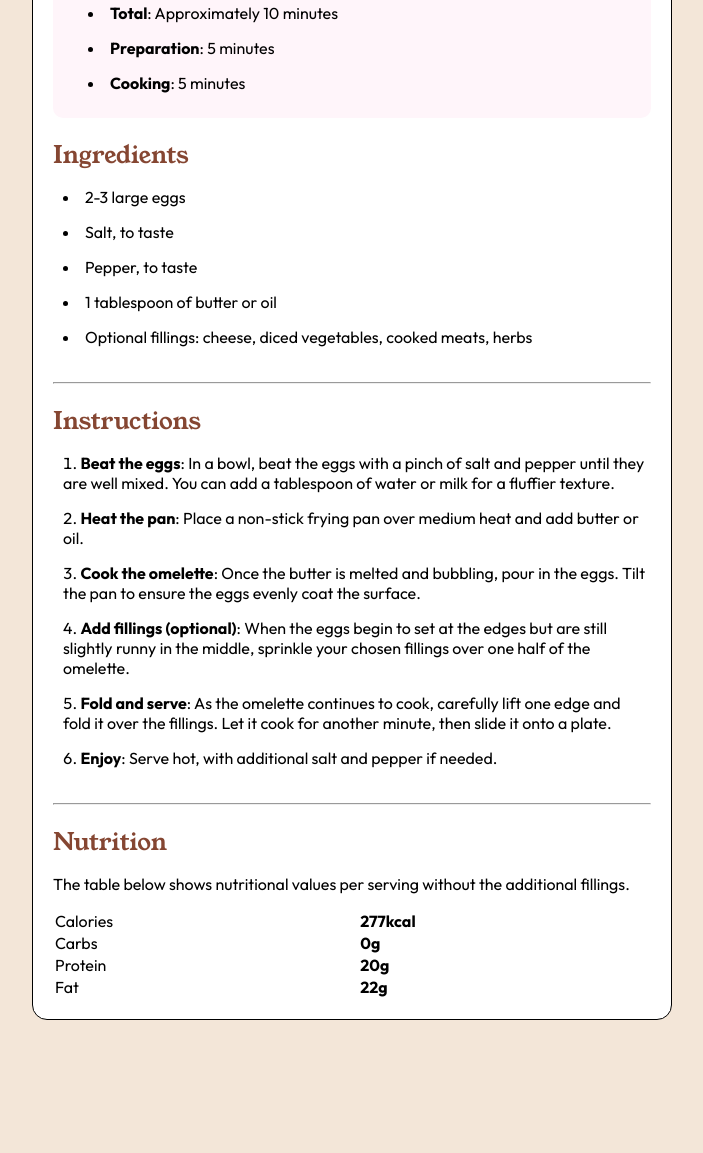
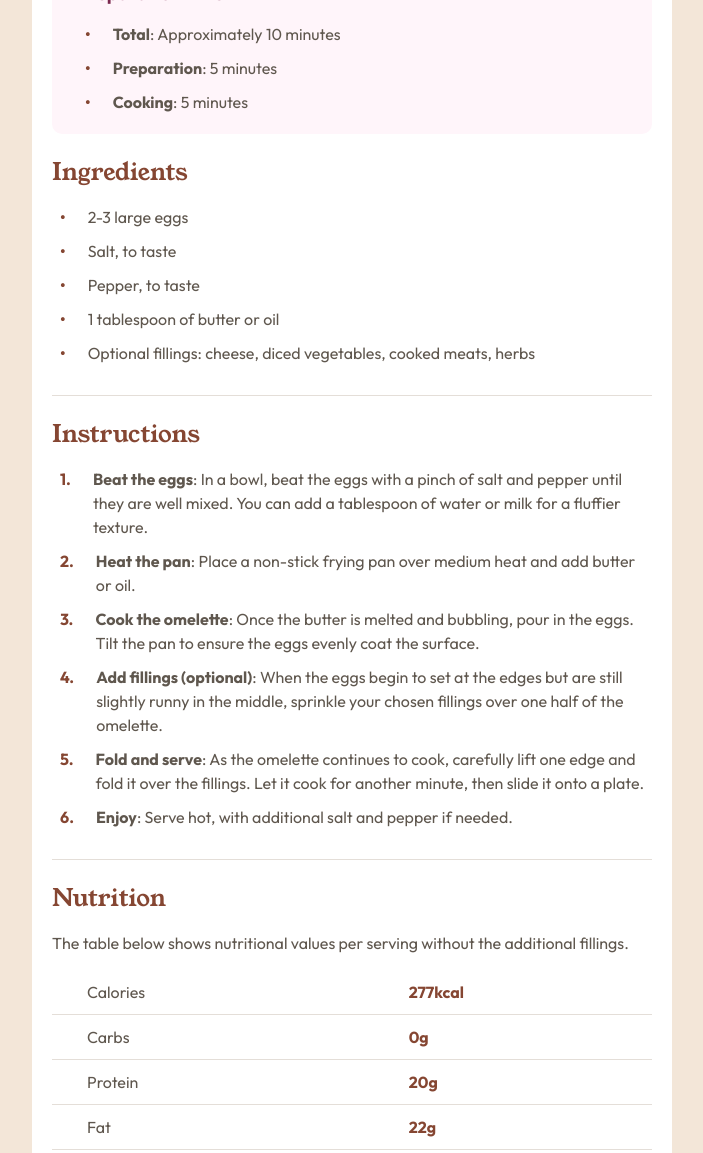
Before and after one commit to data-dev05/recipe-page, a plain HTML site: page index.html in a window 1280 px wide. Shown: the part 560-1713 px from the top of the page, without its empty margins (288-991 px from the left). Before the commit the page ends 1630 px from the top, so only its background shows below. Drawn offline with Linux system fonts and the light colour scheme.

Commit message:
some changes

```diff
--- a/index.html
+++ b/index.html
@@ -19,9 +19,9 @@
       <aside class="preparation-time">
         <h3>Preparation time</h3>
         <ul>
-          <li><strong>Total</strong>: Approximately 10 minutes</li>
-          <li><strong>Preparation</strong>: 5 minutes</li>
-          <li><strong>Cooking</strong>: 5 minutes</li>
+          <li><p><strong>Total</strong>: Approximately 10 minutes</p></li>
+          <li><p><strong>Preparation</strong>: 5 minutes</p></li>
+          <li><p><strong>Cooking</strong>: 5 minutes</p></li>
         </ul>
       </aside>
     </header>
@@ -29,11 +29,11 @@
     <section>
       <h2>Ingredients</h2>
       <ul>
-        <li>2-3 large eggs</li>
-        <li>Salt, to taste</li>
-        <li>Pepper, to taste</li>
-        <li>1 tablespoon of butter or oil</li>
-        <li>Optional fillings: cheese, diced vegetables, cooked meats, herbs</li>
+        <li><p>2-3 large eggs</p></li>
+        <li><p>Salt, to taste</p></li>
+        <li><p>Pepper, to taste</p></li>
+        <li><p>1 tablespoon of butter or oil</p></li>
+        <li><p>Optional fillings: cheese, diced vegetables, cooked meats, herbs</p></li>
       </ul>
     </section>
 
@@ -42,21 +42,21 @@
     <section>
       <h2>Instructions</h2>
       <ol>
-        <li><strong>Beat the eggs</strong>: In a bowl, beat the eggs with a pinch of salt and pepper until they are well mixed.
-          You can add a tablespoon of water or milk for a fluffier texture.</li>
+        <li><p><strong>Beat the eggs</strong>: In a bowl, beat the eggs with a pinch of salt and pepper until they are well mixed.
+          You can add a tablespoon of water or milk for a fluffier texture.</p></li>
 
-        <li><strong>Heat the pan</strong>: Place a non-stick frying pan over medium heat and add butter or oil.</li>
+        <li><p><strong>Heat the pan</strong>: Place a non-stick frying pan over medium heat and add butter or oil.</p></li>
 
-        <li><strong>Cook the omelette</strong>: Once the butter is melted and bubbling, pour in the eggs. Tilt the pan to ensure
-          the eggs evenly coat the surface.</li>
+        <li><p><strong>Cook the omelette</strong>: Once the butter is melted and bubbling, pour in the eggs. Tilt the pan to ensure
+          the eggs evenly coat the surface.</p></li>
 
-        <li><strong>Add fillings (optional)</strong>: When the eggs begin to set at the edges but are still slightly runny in the
-          middle, sprinkle your chosen fillings over one half of the omelette.</li>
+        <li><p><strong>Add fillings (optional)</strong>: When the eggs begin to set at the edges but are still slightly runny in the
+          middle, sprinkle your chosen fillings over one half of the omelette.</p></li>
 
-        <li><strong>Fold and serve</strong>: As the omelette continues to cook, carefully lift one edge and fold it over the
-          fillings. Let it cook for another minute, then slide it onto a plate.</li>
+        <li><p><strong>Fold and serve</strong>: As the omelette continues to cook, carefully lift one edge and fold it over the
+          fillings. Let it cook for another minute, then slide it onto a plate.</p></li>
 
-        <li><strong>Enjoy</strong>: Serve hot, with additional salt and pepper if needed.</li>
+        <li><p><strong>Enjoy</strong>: Serve hot, with additional salt and pepper if needed.</p></li>
       </ol>
     </section>
 
--- a/sass/base/_typography.scss
+++ b/sass/base/_typography.scss
@@ -1,9 +1,11 @@
 @use "./variables" as *;
 
 .recipe {
-    border: 1px solid black;
     font-family: $fontFamilyOutfit;
     font-size: $fontSizeParagraph;
+    font-weight: 400;
+    color: $colorWengeBrown;
+    line-height: 1.5;
 
     .recipe-title {
         color: $colorDarkCharcoal;
@@ -20,5 +22,6 @@
 
     h3 {
         color: $colorDarkRaspberry;
+        font-weight: 700;
     }
 }
--- a/sass/layout/_main.scss
+++ b/sass/layout/_main.scss
@@ -25,13 +25,55 @@ body {
             width: 100%;
             border-radius: 10px;
         }
+
+        hr {
+            border: none;
+            height: 1px;
+            background-color: $colorLightGrey;
+        }
     }
 }
 
-li {
-    list-style-position:inside;
-    margin-bottom: 15px;
-    margin-left: 10px;
+ul {
+    list-style: none inside;
+
+    li {
+        margin-bottom: 10px;
+        margin-left: 8px;
+        display: flex;
+
+        &::before{
+            content: "\2022";
+            margin-right: 22px;
+            font-family: $fontFamilyOutfit;
+            font-weight: 700;
+            color: $colorNutmeg;
+        }
+
+    }
+}
+
+ol {
+
+     list-style: none inside;
+     counter-reset: li;
+
+     li {
+        margin-bottom: 10px;
+        margin-left: 8px;
+        display: flex;
+
+
+        &::before{
+            content: counter(li)".";
+            counter-increment: li;
+            margin-right: 22px;
+            font-family: $fontFamilyOutfit;
+            font-weight: 700;
+            color: $colorNutmeg;
+        }
+     }
+
 }
 
 header {
@@ -52,3 +94,21 @@ aside {
     padding: 15px 0 10px 25px;
     border-radius: 10px;
 }
+
+.table-information {
+    border-collapse: collapse;
+    td {
+        border-bottom: 1px solid $colorLightGrey;
+        padding: 10px;
+    }
+
+    tr {
+        td:nth-child(odd) {
+            padding-left: 35px;
+        }
+
+        td:nth-child(even) {
+            color: $colorNutmeg;
+        }
+    }
+}
```
Also changed, not shown: css/main.css, 1 other file.
